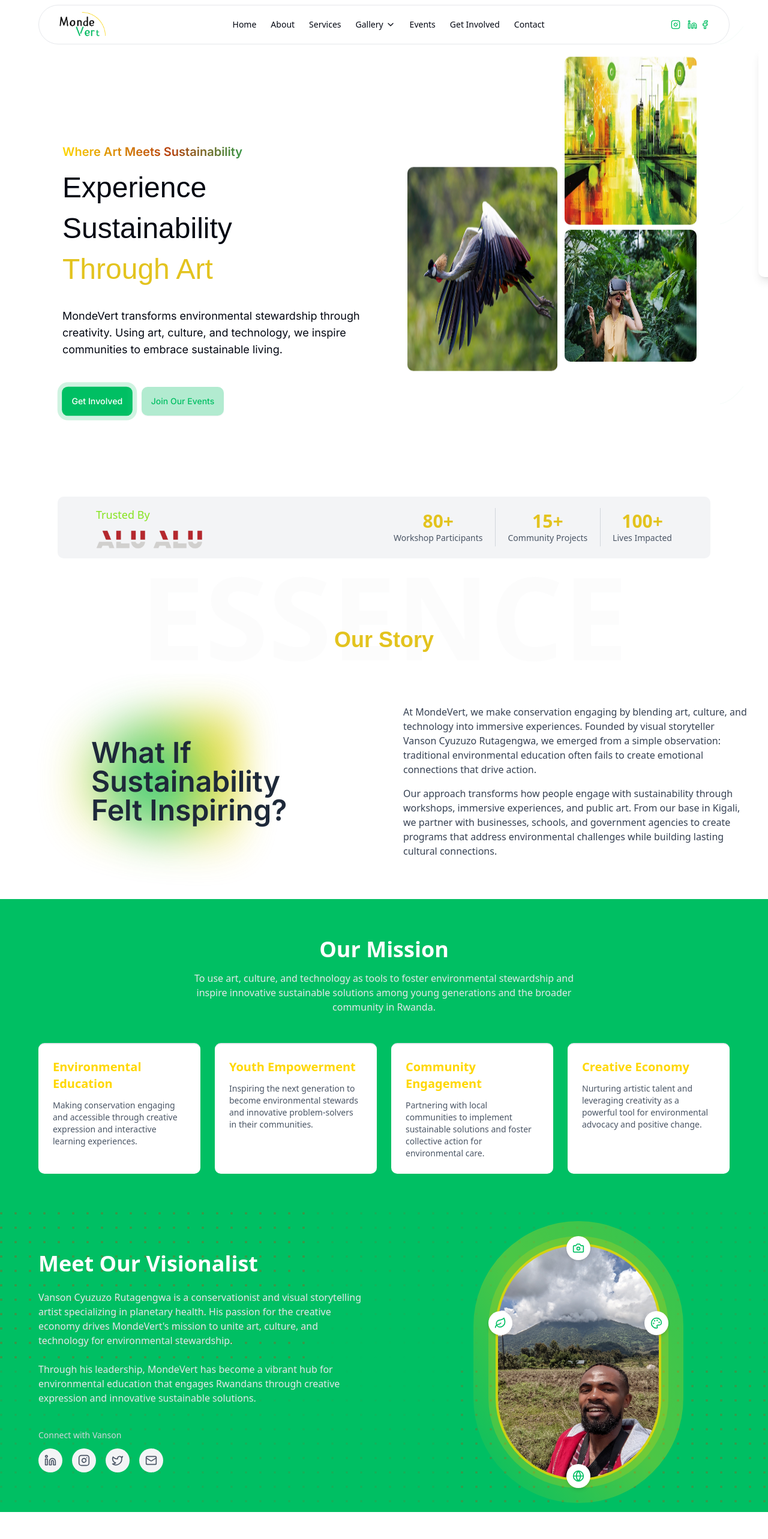
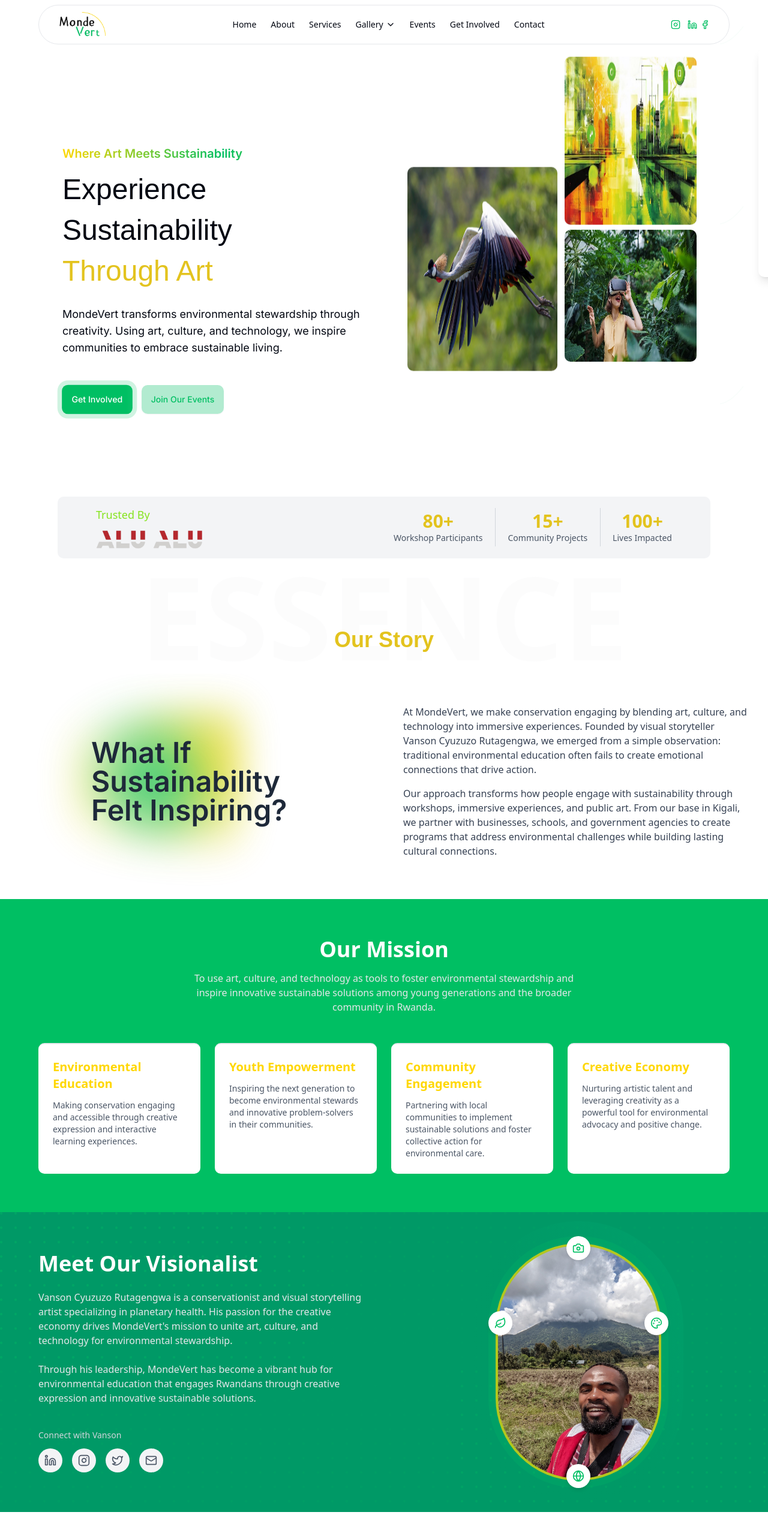
Before and after one commit to buwituze/MondeVertSite, a Next.js app: page / in a window 1280 px wide. Shown: the top 2566 px of the page at 60% size. Built offline with nearby package versions, Linux system fonts and the light colour scheme; a web font is replaced by a local one.

Commit message:
changed the mission color

```diff
--- a/components/Footer.tsx
+++ b/components/Footer.tsx
@@ -16,7 +16,7 @@ export default function Footer() {
           className="h-116"
         />
       </div>
-      <div className="container mx-auto py-12 px-4">
+      <div className="container mx-auto py-15 px-4">
         <div className="grid grid-cols-1 md:grid-cols-5 gap-8">
           {/* Logo and Description Column */}
           <div className="flex flex-col items-center md:items-start">
--- a/components/HeroSection.tsx
+++ b/components/HeroSection.tsx
@@ -100,7 +100,7 @@ export default function Hero() {
               }`}
               style={{
                 backgroundImage:
-                  "linear-gradient(to right, #ffd700, #B7410E, #00bf63, #00bf63)",
+                  "linear-gradient(to right, #ffd700, #00bf63, #ffd700)",
                 WebkitBackgroundClip: "text",
                 WebkitTextFillColor: "transparent",
                 transitionTimingFunction: "cubic-bezier(0.165, 0.84, 0.44, 1)", // Sharp easing
@@ -357,7 +357,7 @@ export default function Hero() {
           display: inline-block;
           position: relative;
           min-width: 500px;
-          min-height: 1.4em;
+          min-height: 1.3em;
           color: #e3c31e;
           overflow: hidden;
         }
--- a/components/about/founder-section.tsx
+++ b/components/about/founder-section.tsx
@@ -48,7 +48,7 @@ const socialLinks = [
 
 export default function FounderSection() {
   return (
-    <section className="w-full py-10 bg-[#00bf63] relative overflow-hidden">
+    <section className="w-full py-10 bg-emerald-600 relative overflow-hidden">
       {/* Strategic Pattern Overlay */}
       <div className="absolute inset-0 opacity-40">
         <svg width="100%" height="100%" xmlns="http://www.w3.org/2000/svg">
@@ -62,7 +62,7 @@ export default function FounderSection() {
               height="24"
               patternUnits="userSpaceOnUse"
             >
-              <circle cx="2" cy="2" r="2" fill="#B7410E" />
+              <circle cx="2" cy="2" r="2" fill="#00bf63" />
             </pattern>
 
             {/* Masks for strategic placement */}
@@ -208,11 +208,11 @@ export default function FounderSection() {
             className="relative flex items-center justify-center"
           >
             {/* Custom radial gradient behind the image */}
-            <div className="absolute w-[350px] h-[470px] rounded-full bg-gradient-to-tr from-transparent via-[#ffd700]/30 to-[#ffd700]/20"></div>
+            <div className="absolute w-[350px] h-[470px] rounded-full bg-gradient-to-tr from-transparent via-emerald-600/30 to-emerald-500/20"></div>
 
             <div className="relative w-[300px] h-[420px]">
               {/* Outer thick gold layer - true pill/oval shape */}
-              <div className="absolute inset-0 rounded-full bg-[#ffd700]/20"></div>
+              <div className="absolute inset-0 rounded-full bg-[#00bf63]/20"></div>
 
               {/* Inner thin green layer - true pill/oval shape */}
               <div className="absolute inset-[12px] rounded-full bg-[#ffd700]/70"></div>
```
